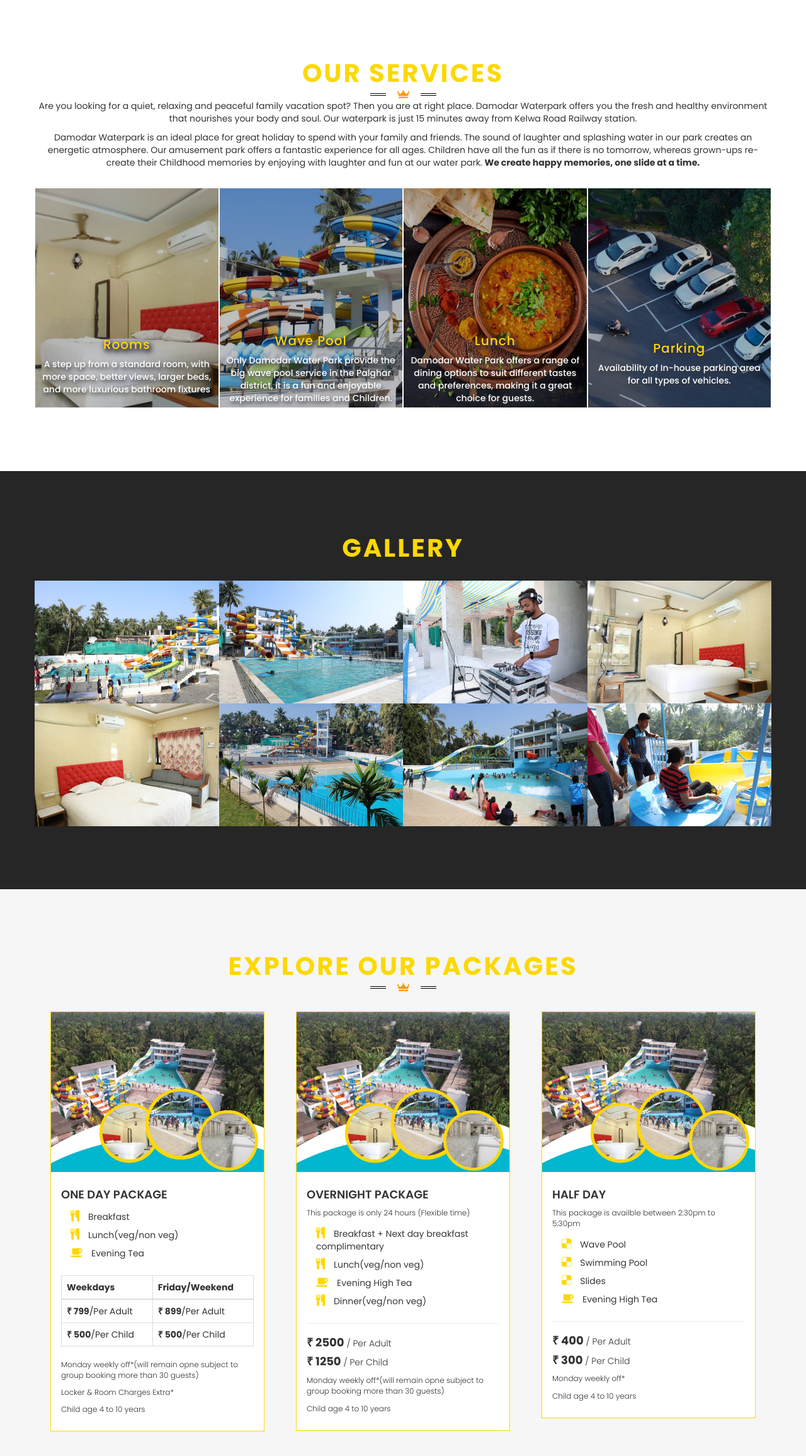
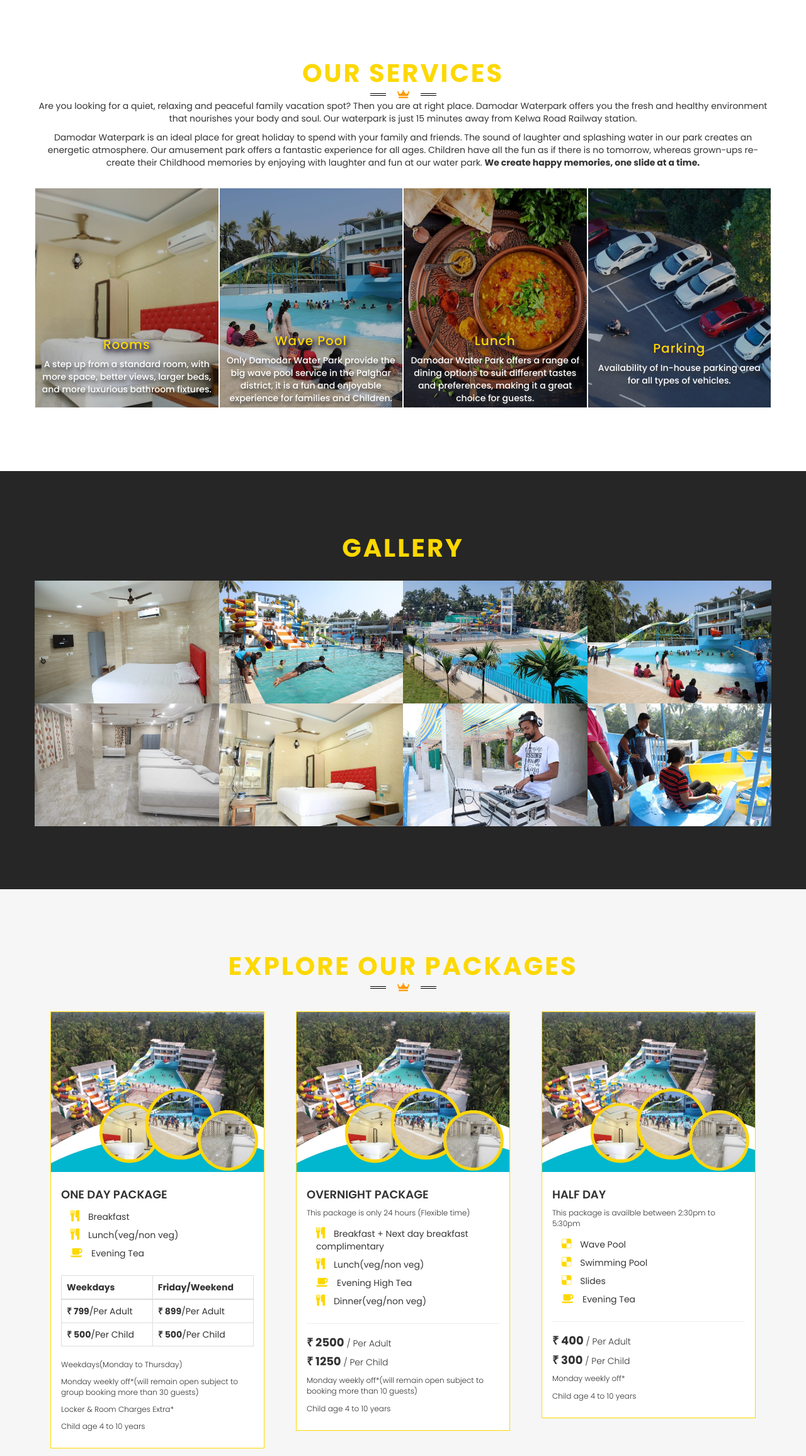
Before and after one commit to bhavesh-tandel/damodarwaterpark, a plain HTML site: page index.html in a window 1280 px wide. Shown: the part 1285-3597 px from the top of the page at 63% size. Drawn offline with nearby package versions, Linux system fonts and the light colour scheme; some packages are replaced by stand-ins of ours.

Commit message:
Made changes

```diff
--- a/index.html
+++ b/index.html
@@ -360,7 +360,7 @@
                         <div class="overlay">
                             <div class="hover-effect-text">
                                 <h3>Rooms</h3>
-                                <p>A step up from a standard room, with more space, better views, larger beds, and more luxurious bathroom fixtures</p>
+                                <p>A step up from a standard room, with more space, better views, larger beds, and more luxurious bathroom fixtures.</p>
                                 <!-- <div class="price-overlay-button">
                                         <a class="btn o-button" href="">Book Now<i class="fa fa-hand-o-right hand-icon"></i></a>
                                     </div> -->
@@ -370,7 +370,7 @@
                 </div>
                 <div class="tv-col-padding col-md-3 col-sm-6">
                     <div class="tv-price-content"
-                        style="background-image: url(images/waterpark/services/g8.jpeg);">
+                        style="background-image: url(images/waterpark/g14.jpeg);">
                         <!-- <img src="images/waterpark/services/breakfast.png" class="tv-all-img img-responsive"> -->
                         <div class="overlay">
                             <div class="hover-effect-text">
@@ -429,8 +429,8 @@
                 </div>
                 <div class="tv-col-padding col-md-3 col-sm-3">
                     <div class="tv-gallery-content">
-                        <a data-image-popup="" href="images/waterpark/g1.jpeg">
-                            <img src="images/waterpark/g1.jpeg" class="tv-all-img img-responsive tv-popup-img">
+                        <a data-image-popup="" href="images/waterpark/room1.jpeg">
+                            <img src="images/waterpark/room1.jpeg" class="tv-all-img img-responsive tv-popup-img">
                             <div class="overlay">
                                 <div class="text"><img src="images/add1.png"></div>
                             </div>
@@ -439,8 +439,8 @@
                 </div>
                 <div class="tv-col-padding col-md-3 col-sm-3">
                     <div class="tv-gallery-content">
-                        <a data-image-popup="" href="images/waterpark/g2.jpeg">
-                            <img src="images/waterpark/g2.jpeg" class="tv-all-img img-responsive tv-popup-img">
+                        <a data-image-popup="" href="images/waterpark/banner.jpeg">
+                            <img src="images/waterpark/banner.jpeg" class="tv-all-img img-responsive tv-popup-img">
                             <div class="overlay">
                                 <div class="text"><img src="images/add1.png"></div>
                             </div>
@@ -449,8 +449,28 @@
                 </div>
                 <div class="tv-col-padding col-md-3 col-sm-3">
                     <div class="tv-gallery-content">
-                        <a data-image-popup="" href="images/waterpark/g3.jpeg">
-                            <img src="images/waterpark/g3.jpeg" class="tv-all-img img-responsive tv-popup-img">
+                        <a data-image-popup="" href="images/waterpark/g15.jpeg">
+                            <img src="images/waterpark/g15.jpeg" class="tv-all-img img-responsive tv-popup-img">
+                            <div class="overlay">
+                                <div class="text"><img src="images/add1.png"></div>
+                            </div>
+                        </a>
+                    </div>
+                </div>
+                <div class="tv-col-padding col-md-3 col-sm-3">
+                    <div class="tv-gallery-content">
+                        <a data-image-popup="" href="images/waterpark/wavepool.jpeg">
+                            <img src="images/waterpark/wavepool.jpeg" class="tv-all-img img-responsive tv-popup-img">
+                            <div class="overlay">
+                                <div class="text"><img src="images/add1.png"></div>
+                            </div>
+                        </a>
+                    </div>
+                </div>
+                <div class="tv-col-padding col-md-3 col-sm-3">
+                    <div class="tv-gallery-content">
+                        <a data-image-popup="" href="images/waterpark/Domentory.jpeg">
+                            <img src="images/waterpark/Domentory.jpeg" class="tv-all-img img-responsive tv-popup-img">
                             <div class="overlay">
                                 <div class="text"><img src="images/add1.png"></div>
                             </div>
@@ -462,26 +482,6 @@
                         <a data-image-popup="" href="images/waterpark/g4.jpeg">
                             <img src="images/waterpark/g4.jpeg" class="tv-all-img img-responsive tv-popup-img">
                             <div class="overlay">
-                                <div class="text"><img src="images/add1.png"></div>
-                            </div>
-                        </a>
-                    </div>
-                </div>
-                <div class="tv-col-padding col-md-3 col-sm-3">
-                    <div class="tv-gallery-content">
-                        <a data-image-popup="" href="images/waterpark/g13.jpeg">
-                            <img src="images/waterpark/g13.jpeg" class="tv-all-img img-responsive tv-popup-img">
-                            <div class="overlay">
-                                <div class="text"><img src="images/add1.png"></div>
-                            </div>
-                        </a>
-                    </div>
-                </div>
-                <div class="tv-col-padding col-md-3 col-sm-3">
-                    <div class="tv-gallery-content">
-                        <a data-image-popup="" href="images/waterpark/g15.jpeg">
-                            <img src="images/waterpark/g15.jpeg" class="tv-all-img img-responsive tv-popup-img">
-                            <div class="overlay">
                                 <div class="text">
                                     <img src="images/add1.png">
                                 </div>
@@ -491,8 +491,8 @@
                 </div>
                 <div class="tv-col-padding col-md-3 col-sm-3">
                     <div class="tv-gallery-content">
-                        <a data-image-popup="" href="images/waterpark/wavepool.jpeg">
-                            <img src="images/waterpark/wavepool.jpeg" class="tv-all-img img-responsive tv-popup-img">
+                        <a data-image-popup="" href="images/waterpark/g3.jpeg">
+                            <img src="images/waterpark/g3.jpeg" class="tv-all-img img-responsive tv-popup-img">
                             <div class="overlay">
                                 <div class="text">
                                     <img src="images/add1.png">
@@ -573,6 +573,16 @@
                         </a>
                     </div>
                 </div>
+                <div class="tv-col-padding col-md-3 col-sm-3" hidden>
+                    <div class="tv-gallery-content">
+                        <a data-image-popup="" href="images/waterpark/g1.jpeg">
+                            <img src="images/waterpark/g1.jpeg" class="tv-all-img img-responsive tv-popup-img">
+                            <div class="overlay">
+                                <div class="text"><img src="images/add1.png"></div>
+                            </div>
+                        </a>
+                    </div>
+                </div>
 
                 <div class="col-md-12 col-sm-12" hidden>
                     <div class="tv-load-button text-center">
@@ -645,7 +655,8 @@
                                     <span class="package-currency-rupees">&#8377</span> 799 <span
                                     class="package-currency-day">/ Per Person (Weekdays)</span> -->
                             </p> <!-- table -->
-                            <p class="card-text">Monday weekly off*(will remain opne subject to group booking more than 30 guests)</p>
+                            <p class="card-text">Weekdays(Monday to Thursday)</p>
+                            <p class="card-text">Monday weekly off*(will remain open subject to group booking more than 30 guests)</p>
                             <p class="card-text">Locker & Room Charges Extra*</p>
                             <p class="card-text">Child age 4 to 10 years</p>
                             <!-- <p class="card-text">Some quick example text to build on the card title and make up the bulk of the card's content.</p> -->
@@ -694,7 +705,7 @@
                                 <span class="package-currency-rupees">&#8377</span> 1250 <span
                                     class="package-currency-day">/ Per Child</span>
                             </h4>
-                            <p class="card-text">Monday weekly off*(will remain opne subject to group booking more than 30 guests)</p>
+                            <p class="card-text">Monday weekly off*(will remain open subject to booking more than 10 guests)</p>
                             <p class="card-text">Child age 4 to 10 years</p>
                             <!-- <p class="card-text">Room Charges Extra*</p> -->
                             <!-- <a href="#" class="btn btn-primary">Go somewhere</a> -->
@@ -722,7 +733,7 @@
                                 </li>
                                 <li class="list-group-item">
                                     <i class="fa fa-coffee" aria-hidden="true"></i>
-                                    Evening High Tea
+                                    Evening Tea
                                 </li>
                                 <!--    <li class="list-group-item">
                                     <i class="fa fa-coffee" aria-hidden="true"></i>
```
Also changed, not shown: images/waterpark/Domentory.jpeg (added), images/waterpark/WhatsApp Image 2025-01-05 at 8.05.14 PM (1).jpeg (added), images/waterpark/room1.jpeg (added).
